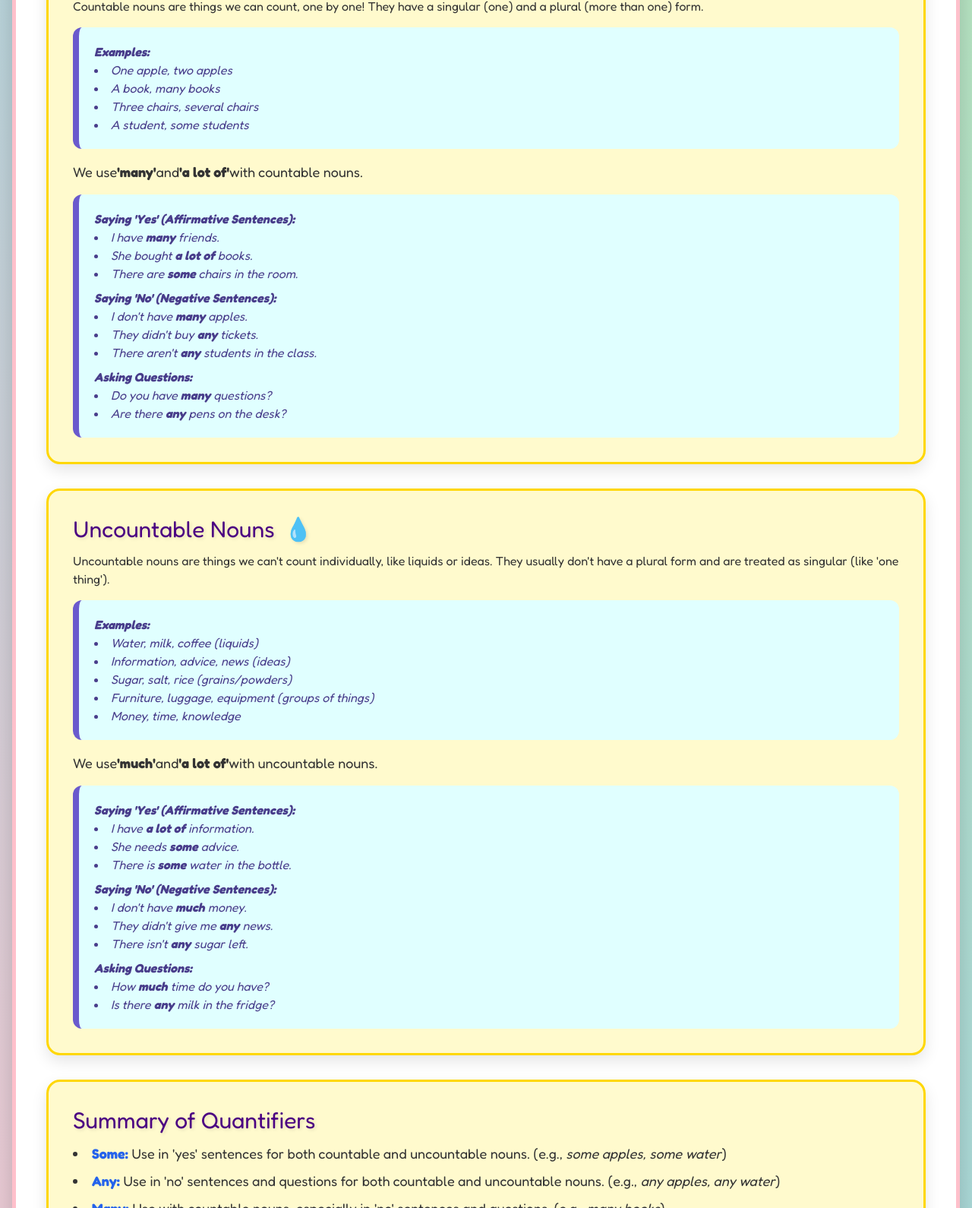
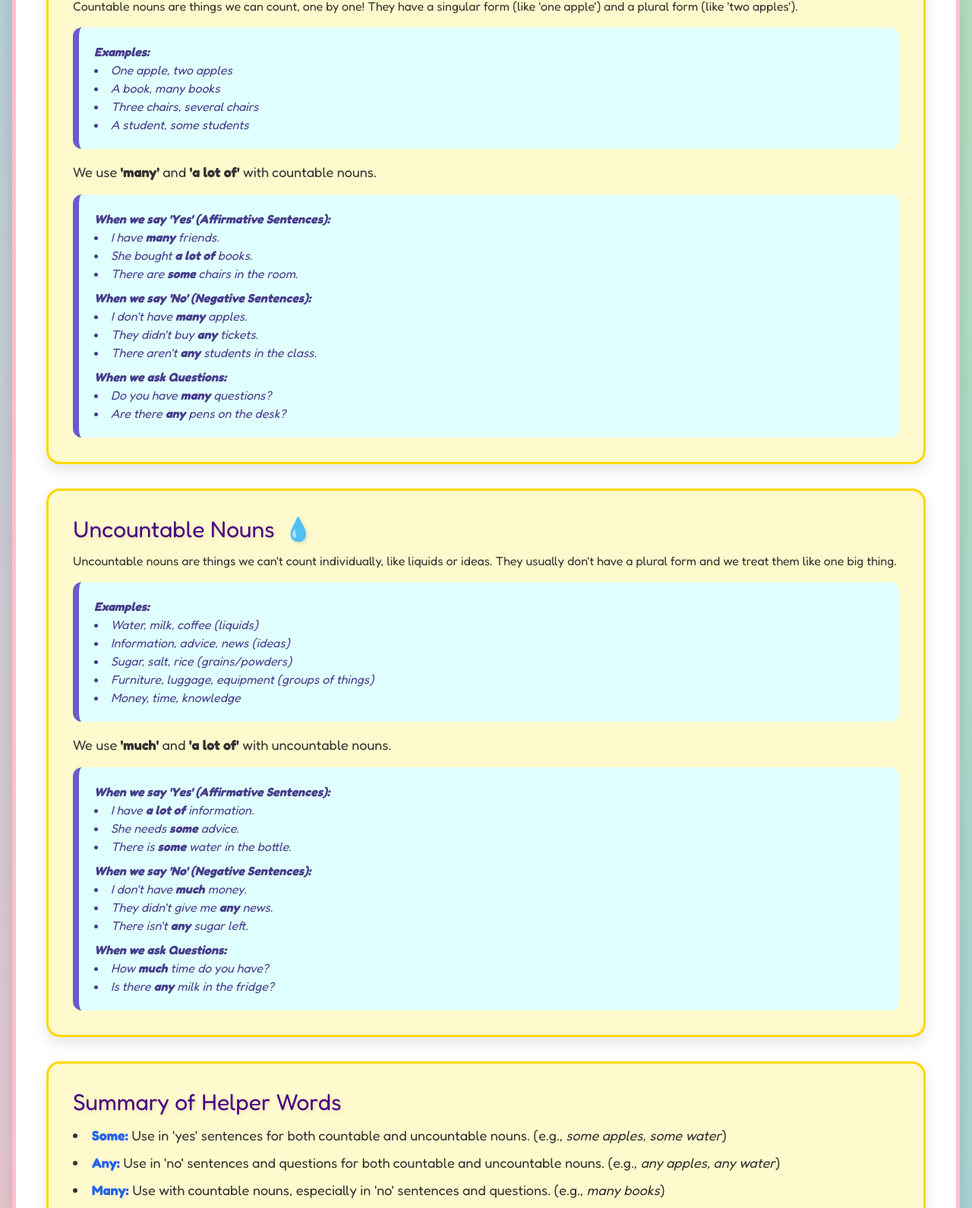
Before and after one commit to KLHui93/count, a plain HTML site: page index.html in a window 1280 px wide. Shown: the part 556-2146 px from the top of the page at 76% size. Drawn offline with nearby package versions, Linux system fonts and the light colour scheme.

Commit message:
Update index.html

```diff
--- a/index.html
+++ b/index.html
@@ -230,8 +230,8 @@
         <!-- Tab Content: Explanation -->
         <div id="explanationTab" class="tab-content active">
             <div class="section-card">
-                <p class="mb-4 text-lg flex items-center">
-                    Nouns can be divided into two main groups: <strong>countable</strong> and <strong>uncountable</strong>. Knowing the difference helps us use words like 'some', 'any', 'much', 'many', and 'a lot of' correctly!
+                <p class="mb-4 text-lg">
+                    Nouns are naming words! They can be divided into two main groups: <strong>countable</strong> and <strong>uncountable</strong>. Knowing the difference helps us use words like 'some', 'any', 'much', 'many', and 'a lot of' correctly!
                 </p>
             </div>
 
@@ -240,7 +240,7 @@
                 <h2 class="text-3xl mb-3 flex items-center">
                     Countable Nouns <span class="ml-3 text-3xl" role="img" aria-label="apple emoji">🍎</span>
                 </h2>
-                <p class="mb-2">Countable nouns are things we can count, one by one! They have a singular (one) and a plural (more than one) form.</p>
+                <p class="mb-2">Countable nouns are things we can count, one by one! They have a singular form (like 'one apple') and a plural form (like 'two apples').</p>
                 <div class="example-box">
                     <p><strong>Examples:</strong></p>
                     <ul class="list-disc list-inside">
@@ -250,23 +250,23 @@
                         <li>A <em>student</em>, some <em>students</em></li>
                     </ul>
                 </div>
-                <p class="mt-4 text-lg flex items-center">
+                <p class="mt-4 text-lg">
                     We use <strong>'many'</strong> and <strong>'a lot of'</strong> with countable nouns.
                 </p>
                 <div class="example-box">
-                    <p><strong>Saying 'Yes' (Affirmative Sentences):</strong></p>
+                    <p><strong>When we say 'Yes' (Affirmative Sentences):</strong></p>
                     <ul class="list-disc list-inside">
                         <li>I have <strong>many</strong> friends.</li>
                         <li>She bought <strong>a lot of</strong> books.</li>
                         <li>There are <strong>some</strong> chairs in the room.</li>
                     </ul>
-                    <p class="mt-2"><strong>Saying 'No' (Negative Sentences):</strong></p>
+                    <p class="mt-2"><strong>When we say 'No' (Negative Sentences):</strong></p>
                     <ul class="list-disc list-inside">
                         <li>I don't have <strong>many</strong> apples.</li>
                         <li>They didn't buy <strong>any</strong> tickets.</li>
                         <li>There aren't <strong>any</strong> students in the class.</li>
                     </ul>
-                    <p class="mt-2"><strong>Asking Questions:</strong></p>
+                    <p class="mt-2"><strong>When we ask Questions:</strong></p>
                     <ul class="list-disc list-inside">
                         <li>Do you have <strong>many</strong> questions?</li>
                         <li>Are there <strong>any</strong> pens on the desk?</li>
@@ -279,7 +279,7 @@
                 <h2 class="text-3xl mb-3 flex items-center">
                     Uncountable Nouns <span class="ml-3 text-3xl" role="img" aria-label="water drop emoji">💧</span>
                 </h2>
-                <p class="mb-2">Uncountable nouns are things we can't count individually, like liquids or ideas. They usually don't have a plural form and are treated as singular (like 'one thing').</p>
+                <p class="mb-2">Uncountable nouns are things we can't count individually, like liquids or ideas. They usually don't have a plural form and we treat them like one big thing.</p>
                 <div class="example-box">
                     <p><strong>Examples:</strong></p>
                     <ul class="list-disc list-inside">
@@ -290,23 +290,23 @@
                         <li><em>Money</em>, <em>time</em>, <em>knowledge</em></li>
                     </ul>
                 </div>
-                <p class="mt-4 text-lg flex items-center">
+                <p class="mt-4 text-lg">
                     We use <strong>'much'</strong> and <strong>'a lot of'</strong> with uncountable nouns.
                 </p>
                 <div class="example-box">
-                    <p><strong>Saying 'Yes' (Affirmative Sentences):</strong></p>
+                    <p><strong>When we say 'Yes' (Affirmative Sentences):</strong></p>
                     <ul class="list-disc list-inside">
                         <li>I have <strong>a lot of</strong> information.</li>
                         <li>She needs <strong>some</strong> advice.</li>
                         <li>There is <strong>some</strong> water in the bottle.</li>
                     </ul>
-                    <p class="mt-2"><strong>Saying 'No' (Negative Sentences):</strong></p>
+                    <p class="mt-2"><strong>When we say 'No' (Negative Sentences):</strong></p>
                     <ul class="list-disc list-inside">
                         <li>I don't have <strong>much</strong> money.</li>
                         <li>They didn't give me <strong>any</strong> news.</li>
                         <li>There isn't <strong>any</strong> sugar left.</li>
                     </ul>
-                    <p class="mt-2"><strong>Asking Questions:</strong></p>
+                    <p class="mt-2"><strong>When we ask Questions:</strong></p>
                     <ul class="list-disc list-inside">
                         <li>How <strong>much</strong> time do you have?</li>
                         <li>Is there <strong>any</strong> milk in the fridge?</li>
@@ -317,7 +317,7 @@
             <!-- Summary of Quantifiers -->
             <div class="section-card">
                 <h2 class="text-3xl mb-3 flex items-center">
-                    Summary of Quantifiers
+                    Summary of Helper Words
                 </h2>
                 <ul class="list-disc list-inside space-y-2 text-lg">
                     <li><strong class="text-blue-600">Some:</strong> Use in 'yes' sentences for both countable and uncountable nouns. (e.g., <em>some apples, some water</em>)</li>
@@ -380,7 +380,7 @@
     <!-- Tone.js for sound effects -->
     <script src="https://cdnjs.cloudflare.com/ajax/libs/tone/14.8.49/Tone.min.js"></script>
     <script>
-        const allQuestions = [ // Renamed to allQuestions
+        const allQuestions = [
             { question: "How ______ money do you have?", options: ["many", "much", "a lot of"], answer: "much", explanation: "'Money' is an uncountable noun, so we use 'much' or 'a lot of'. 'Much' is common in questions and 'no' sentences." },
             { question: "There are ______ books on the shelf.", options: ["much", "some", "any"], answer: "some", explanation: "'Books' are countable nouns, and this is a 'yes' sentence. 'Some' is a good choice." },
             { question: "I don't have ______ information about the event.", options: ["many", "any", "a lot of"], answer: "any", explanation: "'Information' is an uncountable noun, and this is a 'no' sentence. 'Any' is used in 'no' sentences." },
@@ -630,6 +630,9 @@
                 playersLockedIn = 0;
                 roundMessageBox.style.display = 'none'; // Hide round message
 
+                // Shuffle options for the current question
+                const shuffledOptions = shuffleArray([...q.options]);
+
                 // Reset and populate options for each player
                 for (let i = 0; i < numPlayers; i++) {
                     const optionsContainer = document.getElementById(`optionsContainer-${i}`);
@@ -645,7 +648,7 @@
                     // Store selected option for each player in a temporary object
                     playerAnswers[i] = { selectedOption: null, timestamp: null, hasAnswered: false, isCorrect: false };
 
-                    q.options.forEach(option => {
+                    shuffledOptions.forEach(option => { // Use shuffled options here
                         const optionDiv = document.createElement('div');
                         optionDiv.classList.add('quiz-option', 'rounded-lg', 'shadow-sm');
                         optionDiv.textContent = option;
@@ -704,18 +707,17 @@
         }
 
         function startQuestionTimer() {
-            // 1. Reset width to 100% instantly (no transition)
+            // Reset width to 100% instantly (no transition)
             timerBar.style.transition = 'none';
             timerBar.style.width = '100%';
 
-            // 2. Force a reflow to apply the instant change
-            void timerBar.offsetWidth;
-
-            // 3. Re-apply the transition property
-            timerBar.style.transition = `width ${QUESTION_TIME_LIMIT}s linear`;
-
-            // 4. Set the target width to 0% to start the transition
-            timerBar.style.width = '0%';
+            // Use requestAnimationFrame to ensure the browser renders the 100% width before starting the transition
+            requestAnimationFrame(() => {
+                // Re-apply the transition property
+                timerBar.style.transition = `width ${QUESTION_TIME_LIMIT}s linear`;
+                // Set the target width to 0% to start the transition
+                timerBar.style.width = '0%';
+            });
 
             questionTimer = setTimeout(() => {
                 evaluateRound(); // Time's up!
```
